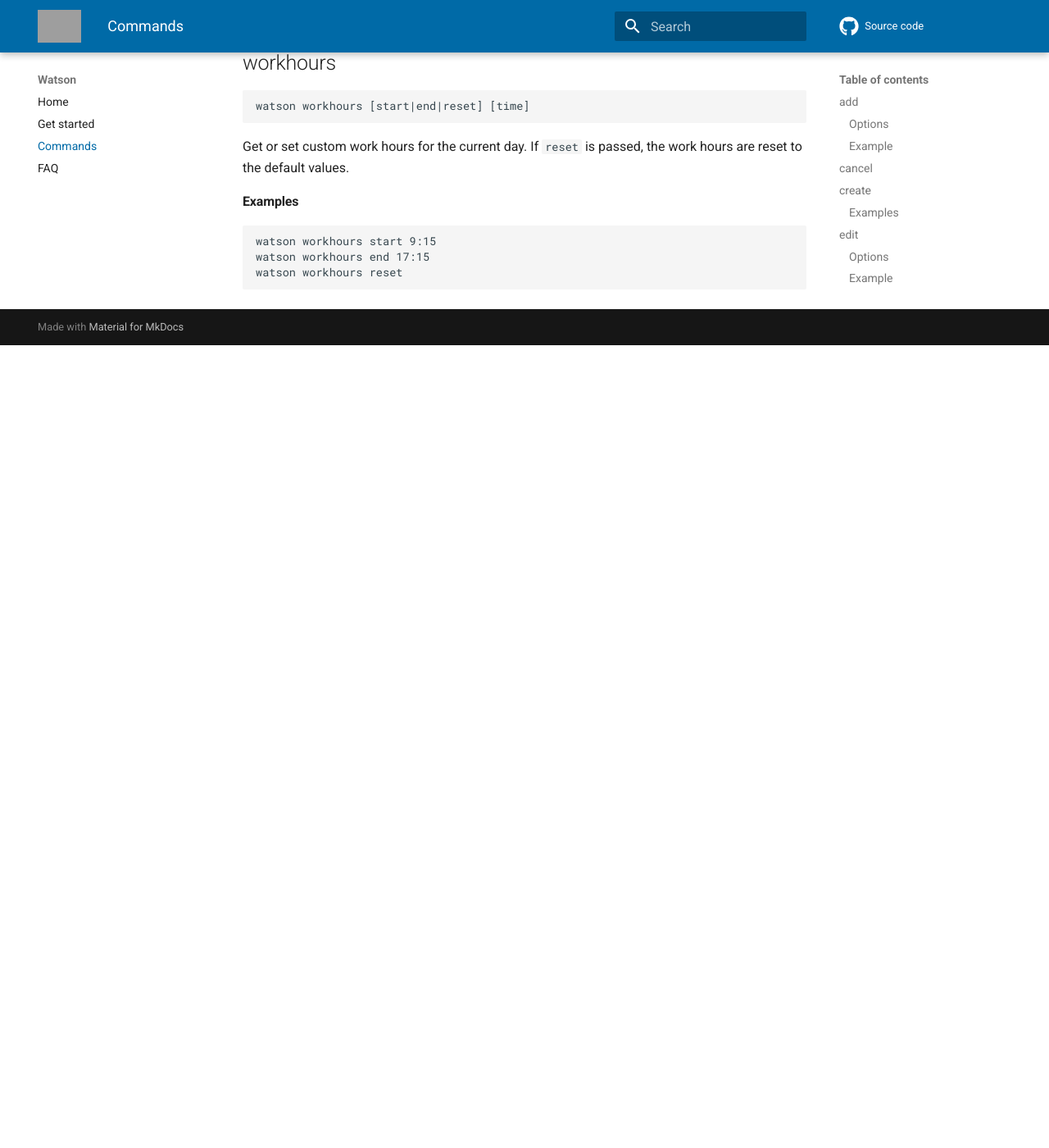
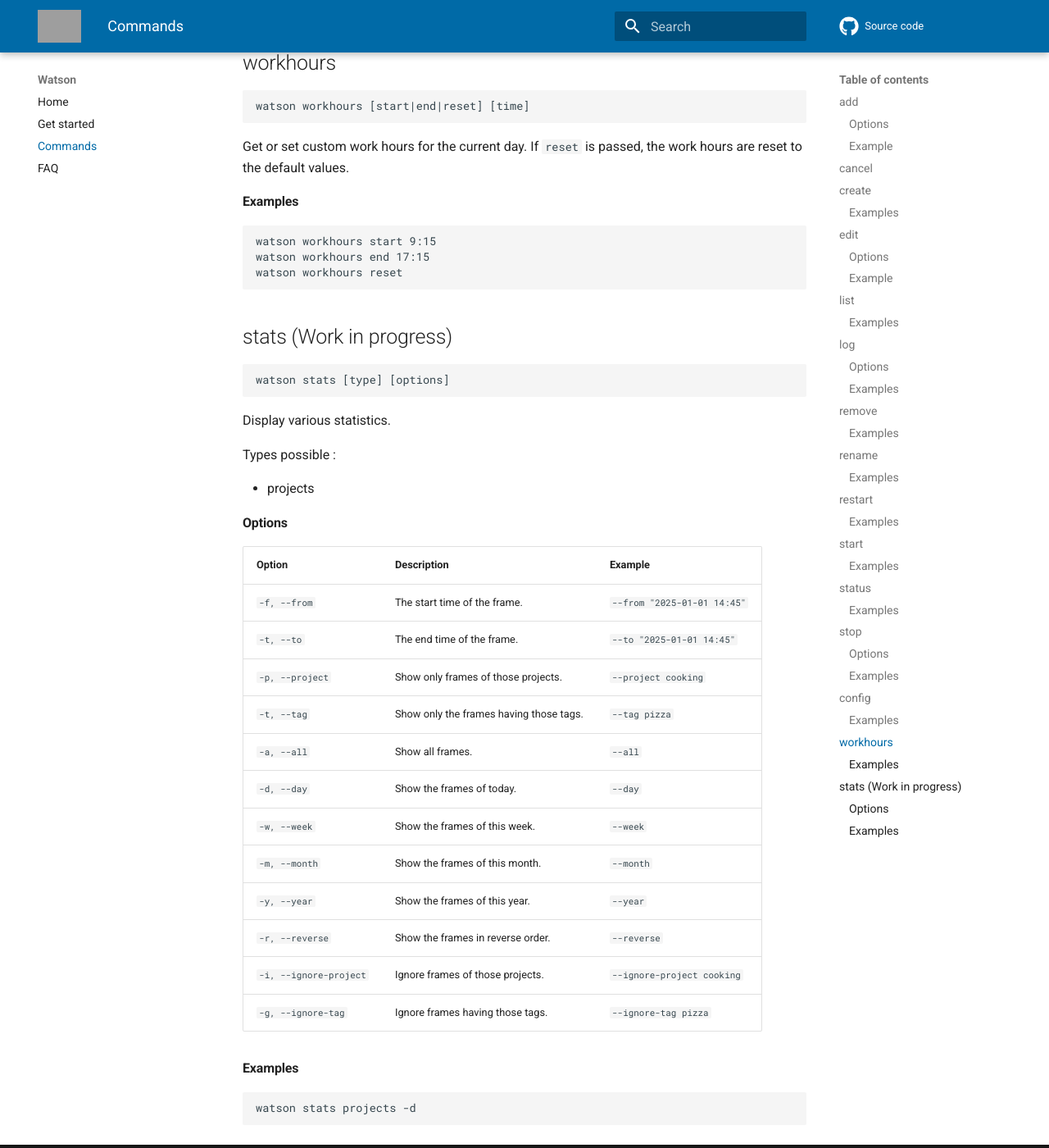
Before and after one commit to nomis51/watson, an MkDocs documentation site: the page built from docs/docs/commands.md, in a window 1280 px wide and 1400 px high, scrolled down 5187 px. Shown: the whole window at 82% size. Built offline with MkDocs 1.6.1 and Material for MkDocs 9.7.7, drawn with Linux system fonts in a browser that asks for light colours; comment, search, counter and statistics services are not loaded; before the commit the page ends 5608 px from its top, so only the background shows below that; grey boxes are pictures that could not be loaded.

Commit message:
update docs

````diff
--- a/docs/docs/commands.md
+++ b/docs/docs/commands.md
@@ -246,3 +246,38 @@
 watson workhours end 17:15
 watson workhours reset
 ```
+
+## stats (Work in progress)
+
+```
+watson stats [type] [options]
+```
+
+Display various statistics.
+
+Types possible :
+
+- projects
+
+#### Options
+
+| Option                 | Description                             | Example                     |
+|------------------------|-----------------------------------------|-----------------------------|
+| `-f, --from`           | The start time of the frame.            | `--from "2025-01-01 14:45"` |
+| `-t, --to`             | The end time of the frame.              | `--to "2025-01-01 14:45"`   |
+| `-p, --project`        | Show only frames of those projects.     | `--project cooking`         |
+| `-t, --tag`            | Show only the frames having those tags. | `--tag pizza`               |
+| `-a, --all`            | Show all frames.                        | `--all`                     |
+| `-d, --day`            | Show the frames of today.               | `--day`                     |
+| `-w, --week`           | Show the frames of this week.           | `--week`                    |
+| `-m, --month`          | Show the frames of this month.          | `--month`                   |
+| `-y, --year`           | Show the frames of this year.           | `--year`                    |
+| `-r, --reverse`        | Show the frames in reverse order.       | `--reverse`                 |
+| `-i, --ignore-project` | Ignore frames of those projects.        | `--ignore-project cooking`  |
+| `-g, --ignore-tag`     | Ignore frames having those tags.        | `--ignore-tag pizza`        |
+
+#### Examples
+
+```
+watson stats projects -d
+```
````
